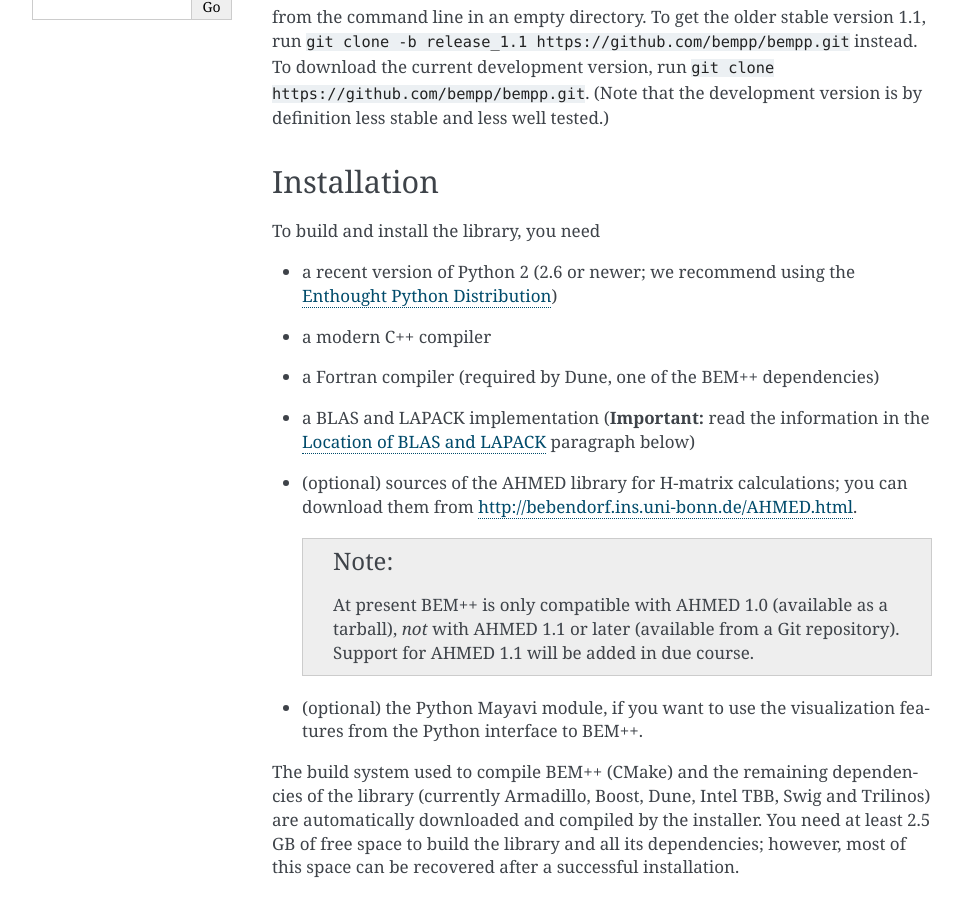
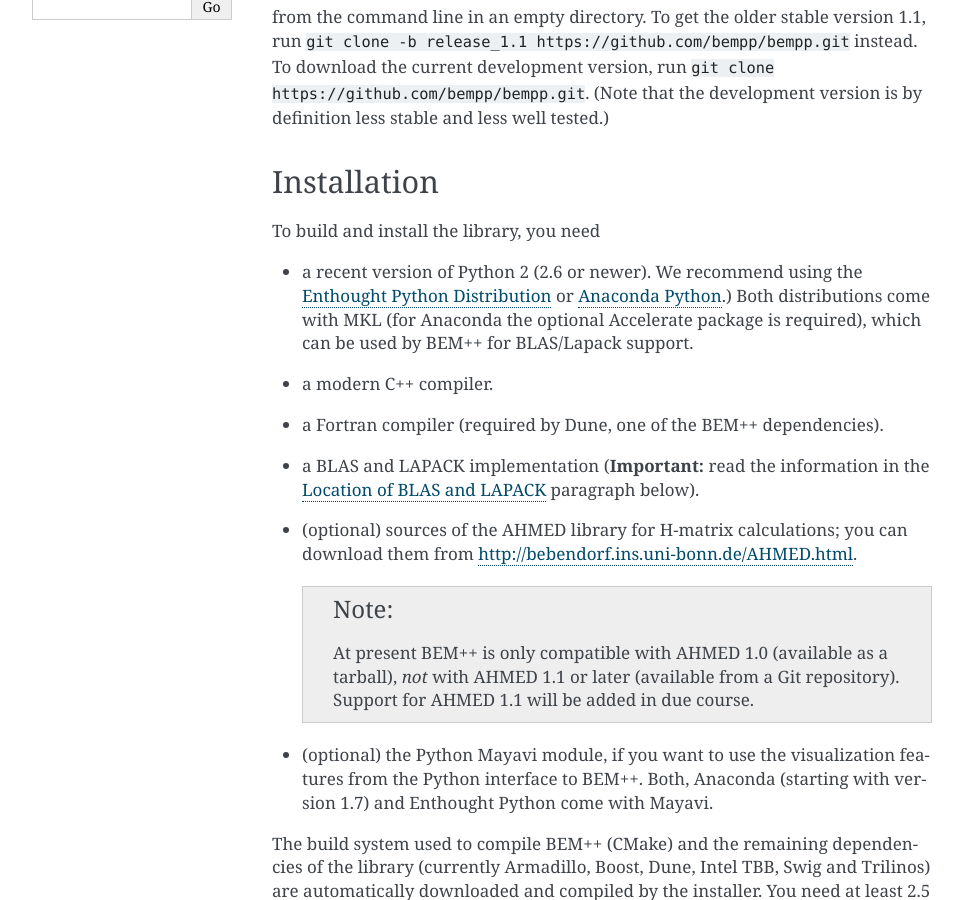
Before and after one commit to evantwout/web, a Sphinx documentation site: the page built from source/installation.rst, in a window 1280 px wide and 900 px high, scrolled down 326 px. Shown: the whole window, without its empty margins (148-1111 px from the left). Built offline with Sphinx 7.4.7, drawn with Linux system fonts in a browser that asks for light colours; formulas are drawn with MathJax 3; some of the changed text lies outside the part shown.

```diff
--- a/source/installation.rst
+++ b/source/installation.rst
@@ -23,16 +23,16 @@ Installation
 
 To build and install the library, you need
 
-- a recent version of Python 2 (2.6 or newer; we recommend using the `Enthought
-  Python Distribution <http://www.enthought.com/products/epd.php>`_)
+- a recent version of Python 2 (2.6 or newer). We recommend using the `Enthought
+  Python Distribution <http://www.enthought.com/products/epd.php>`_ or `Anaconda Python <https://store.continuum.io/cshop/anaconda/>`_.) Both distributions come with MKL (for Anaconda the optional Accelerate package is required), which can be used by BEM++ for BLAS/Lapack support.
 
-- a modern C++ compiler
+- a modern C++ compiler.
 
-- a Fortran compiler (required by Dune, one of the BEM++ dependencies)
+- a Fortran compiler (required by Dune, one of the BEM++ dependencies).
 
 - a BLAS and LAPACK implementation (**Important:** read the information in the
   :ref:`Location of BLAS and LAPACK <location-of-blas-and-lapack>` paragraph
-  below)
+  below).
 
 - (optional) sources of the AHMED library for H-matrix calculations; you can
   download them from `<http://bebendorf.ins.uni-bonn.de/AHMED.html>`_.
@@ -42,7 +42,8 @@ To build and install the library, you need
      repository). Support for AHMED 1.1 will be added in due course.
 
 - (optional) the Python Mayavi module, if you want to use the visualization
-  features from the Python interface to BEM++.
+  features from the Python interface to BEM++. Both, Anaconda (starting with version 1.7) and
+  Enthought Python come with Mayavi.
 
 The build system used to compile BEM++ (CMake) and the remaining dependencies of
 the library (currently Armadillo, Boost, Dune, Intel TBB, Swig and Trilinos)
@@ -237,6 +238,15 @@ Troubleshooting
 Known issues
 ............
 
+**BEM++ does not compile with Ubuntu 12.04 and Enthought Canopy 1.1**.
+
+This
+is due to an issue with Ubuntu 12.04 and the way MKL is linked in Canopy 1.1.
+As alternative we recommend to use Anaconda Python with the Accelerate add-on
+on Ubuntu 12.04. Older versions of Entought Python may also work. Ubuntu 13.04
+does not have this problems.
+
+
 **Attempt at loading the ``visualization`` Python module fails with the error
 message "ImportError: Could not import backend for traits"**
 
```
Also changed, not shown: source/index.rst (+11 -0 lines).
